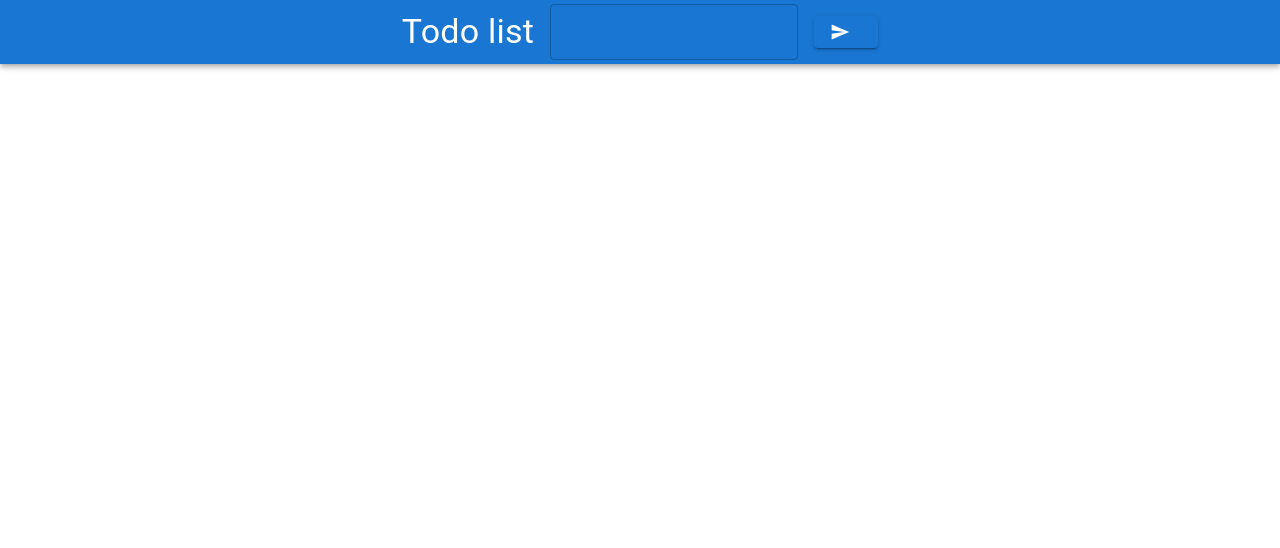
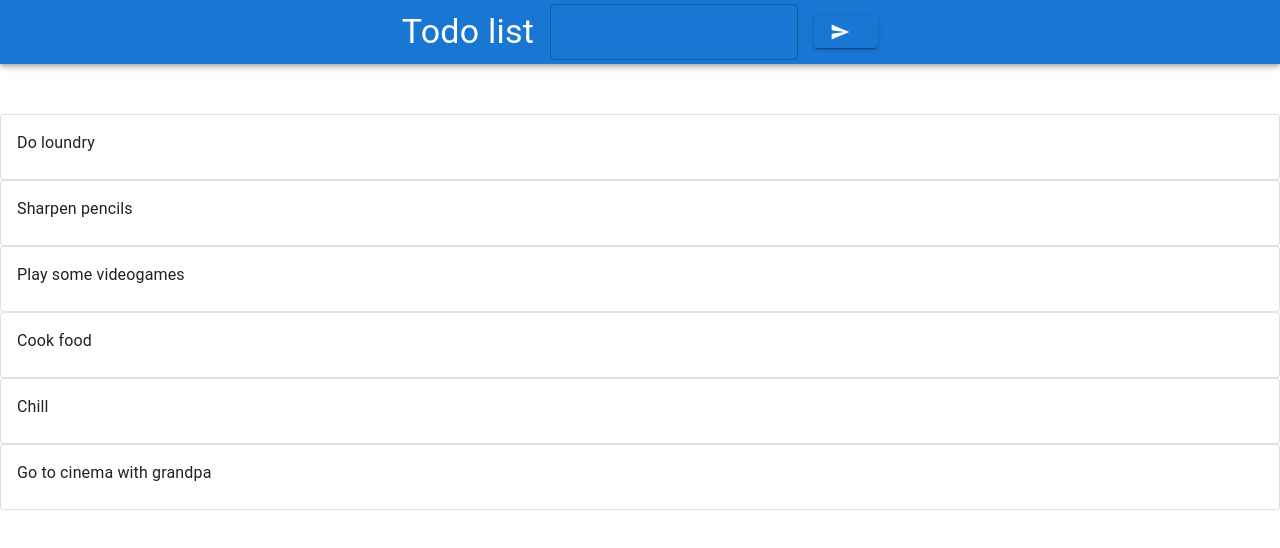
Before and after one commit to RadoszWerner/todo-reactron, a React (Create React App) app: page / in a window 1280 px wide. Shown: the top 548 px of the page. Built offline with nearby package versions, Linux system fonts and the light colour scheme.

Commit message:
Basic version working.

```diff
--- a/src/App.js
+++ b/src/App.js
@@ -1,12 +1,12 @@
 import "./App.css";
-import NavBar from "./components/navbar";
 import NotesPanel from "./components/notespanel";
+import Ui from "./components/ui";
 
 const App = () => {
   return (
-    <NavBar>
+    <Ui>
       <NotesPanel></NotesPanel>
-    </NavBar>
+    </Ui>
   );
 };
 
--- a/src/components/note.js
+++ b/src/components/note.js
@@ -6,7 +6,7 @@ const Note = ({ note }) => {
   return (
     <Card variant="outlined">
       <CardContent>
-        <Typography>${text}</Typography>
+        <Typography>{`${text}`}</Typography>
       </CardContent>
     </Card>
   );
--- a/src/components/notespanel.js
+++ b/src/components/notespanel.js
@@ -4,15 +4,16 @@ import useNotes from "../hooks/usenotes";
 import Note from "./note";
 
 const NotesPanel = () => {
-  const { notes } = useNotes("../db/todos.json");
+  const { notes } = useNotes("db/todos.json");
+
   return (
-    <Grid container spacing={{ xs: 4, md: 5 }}>
+    <>
       {notes.map((note) => (
         <Grid item xs={12} sm={6} md={4} key={note.id}>
-          <Note note={note} />
+          <Note note={note} key={note.id} />
         </Grid>
       ))}
-    </Grid>
+    </>
   );
 };
 
--- /dev/null
+++ b/src/components/ui.js
@@ -0,0 +1,18 @@
+import React from "react";
+import NavBar from "./navbar";
+import { styled } from "@mui/system";
+
+export const PageContent = styled("div")({
+  marginTop: "50px",
+});
+
+const Ui = ({ children }) => {
+  return (
+    <>
+      <NavBar />
+      <PageContent>{children}</PageContent>
+    </>
+  );
+};
+
+export default Ui;
--- a/src/hooks/usenotes.js
+++ b/src/hooks/usenotes.js
@@ -6,6 +6,7 @@ export const useNotes = (url) => {
   const fetchNotes = useCallback(async () => {
     try {
       const response = await axios.get(url);
+      console.log(response);
       setNotes(response.data.notes);
     } catch (err) {
       console.error(err);
```
Also changed, not shown: public/db/todos.json (renamed from src/db/todos.json).
